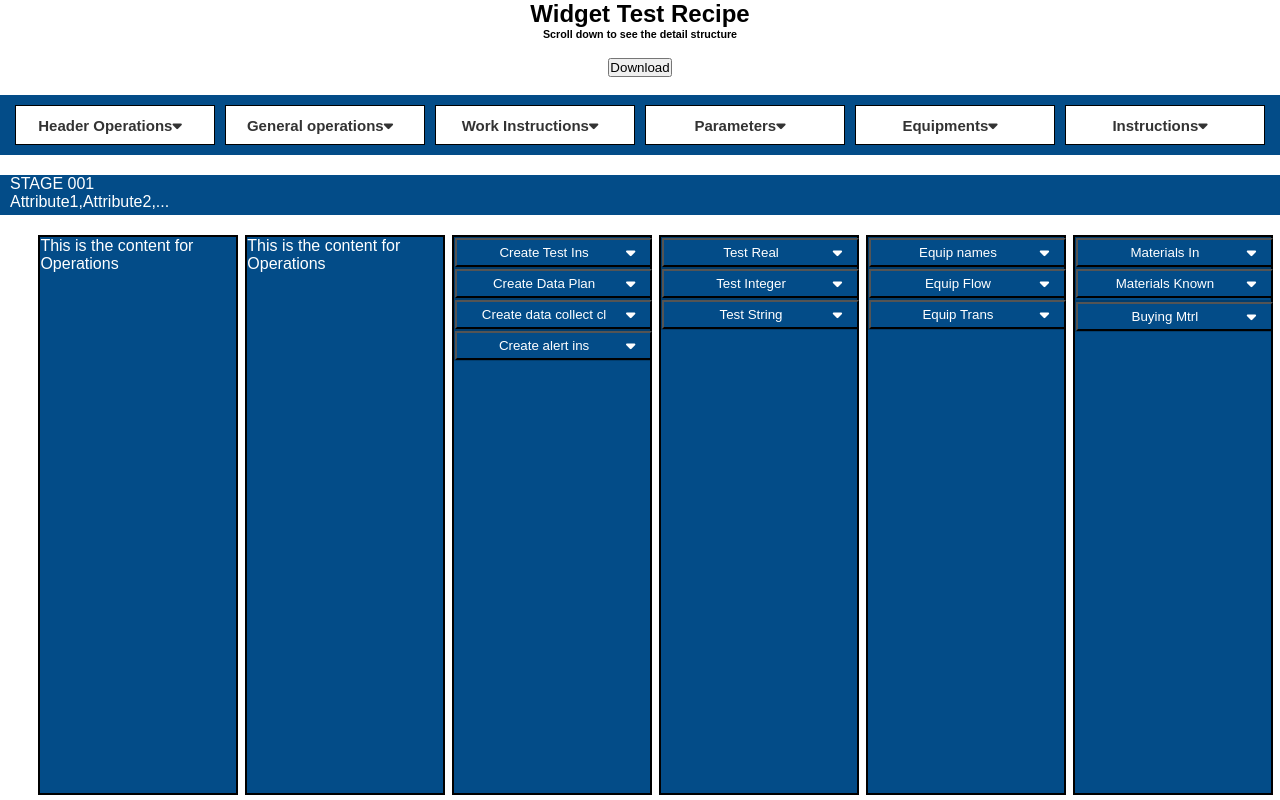
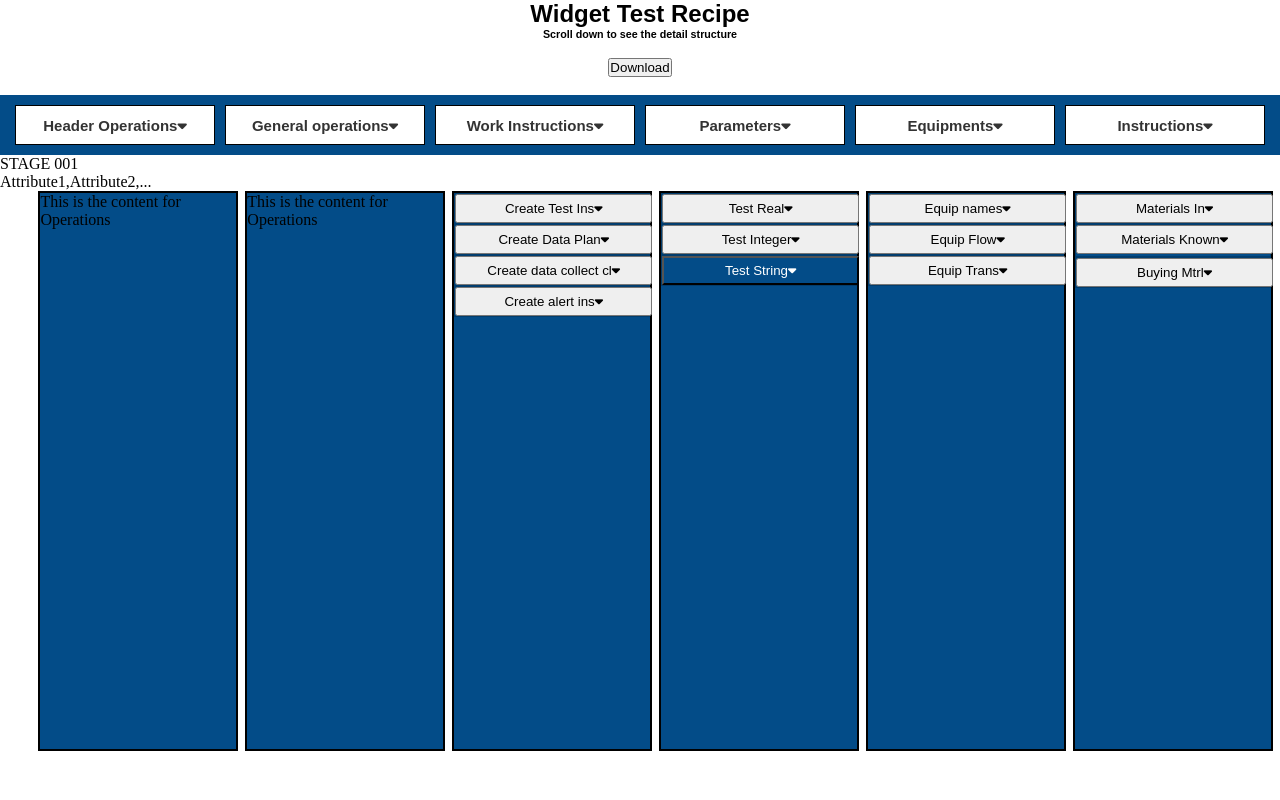
Before and after one commit to Mithil724/TASK, a plain HTML site: page index.html in a window 1280 px wide. Drawn offline with Linux system fonts and the light colour scheme.

Commit message:
Update index.html

```diff
--- a/index.html
+++ b/index.html
@@ -1,237 +1,292 @@
 <!DOCTYPE html>
 <html lang="en">
     <head>
-    <meta charset="UTF-8">
+        <meta charset="UTF-8" />
         <title>Task</title>
-    <link rel="stylesheet" type="text/css" href="task.css">
-    <link rel="stylesheet" href="https://cdnjs.cloudflare.com/ajax/libs/font-awesome/6.0.0-beta3/css/all.min.css">
+        <link rel="stylesheet" href="task.css" />
+        <link
+            rel="stylesheet"
+            href="https://cdnjs.cloudflare.com/ajax/libs/font-awesome/6.0.0-beta3/css/all.min.css"
+        />
         <script src="https://cdnjs.cloudflare.com/ajax/libs/html2pdf.js/0.10.1/html2pdf.bundle.min.js"></script>
     </head>
     <body>
-    <h2><p >Widget Test Recipe</p></h2>
-    <h6 >Scroll down to see the detail structure</h6>
-    <br>
-    <div class="b-c"><button onclick="pdf()" id="but">Download</button></div>    <br>
+        <h2>Widget Test Recipe</h2>
+        <h6>Scroll down to see the detail structure</h6>
+        <br />
+        <div class="b-c">
+            <button onclick="pdf()" id="but">Download</button>
+        </div>
+        <br />
         <div id="button-container">
-        <button class="btn" id="btn1" onclick="toggleAccordion(this)">Header Operations<i id="menu-icon" class="fas fa-caret-down" style="float: right;margin-right: 10px; font-size: 15px;"></i></button>
-        <button class="btn" id="btn1" onclick="toggleAccordion(this)">General operations<i id="menu-icon" class="fas fa-caret-down" style="float: right;margin-right: 10px; font-size: 15px;"></i></button>
-        <button class="btn" id="btn1" onclick="toggleAccordion(this)">Work Instructions<i id="menu-icon" class="fas fa-caret-down" style="float: right;margin-right: 10px; font-size: 15px;"></i></button>
-        <button class="btn" id="btn1" onclick="toggleAccordion(this)">Parameters<i id="menu-icon" class="fas fa-caret-down" style="float: right;margin-right: 10px; font-size: 15px;"></i></button>
-        <button class="btn" id="btn1" onclick="toggleAccordion(this)">Equipments<i id="menu-icon" class="fas fa-caret-down" style="float: right;margin-right: 10px; font-size: 15px;"></i></button>
-        <button class="btn" id="btn1" onclick="toggleAccordion(this)">Instructions<i id="menu-icon" class="fas fa-caret-down" style="float: right;margin-right: 10px; font-size: 15px;"></i></button>
+            <button class="btn" id="btn1" onclick="toggleAccordion(this)">
+                Header Operations<i
+                    id="menu-icon"
+                    class="fas fa-caret-down"
+                ></i>
+            </button>
+            <button class="btn" id="btn1" onclick="toggleAccordion(this)">
+                General operations<i
+                    id="menu-icon"
+                    class="fas fa-caret-down"
+                ></i>
+            </button>
+            <button class="btn" id="btn1" onclick="toggleAccordion(this)">
+                Work Instructions<i
+                    id="menu-icon"
+                    class="fas fa-caret-down"
+                ></i>
+            </button>
+            <button class="btn" id="btn1" onclick="toggleAccordion(this)">
+                Parameters<i id="menu-icon" class="fas fa-caret-down"></i>
+            </button>
+            <button class="btn" id="btn1" onclick="toggleAccordion(this)">
+                Equipments<i id="menu-icon" class="fas fa-caret-down"></i>
+            </button>
+            <button class="btn" id="btn1" onclick="toggleAccordion(this)">
+                Instructions<i id="menu-icon" class="fas fa-caret-down"></i>
+            </button>
         </div>
-    <div class= "nope" style="height: 40px;background-color: #034c88;margin: 20px 0;">
-      <p style="color: white;font-family: Arial; margin-left: 10px;">STAGE 001<br>Attribute1,Attribute2,...</p>
+        <div class="nope">
+            <p>STAGE 001<br />Attribute1,Attribute2,...</p>
         </div>
         <div id="content-container">
             <div id="content1" class="content_div">
-            <div class="content" style="background-color: #034c88;color: white;font-family: Arial, Helvetica, sans-serif;">This is the content for Operations</div>
+                <div class="content">This is the content for Operations</div>
             </div>
             <div id="content2" class="content_div">
-          <p class="content" style="background-color: #034c88;color: white;font-family: Arial, Helvetica, sans-serif;">This is the content for Operations</p>
+                <p class="content">This is the content for Operations</p>
             </div>
+            <!-- More content sections here -->
             <div id="content3" class="content_div">
                 <div class="content">
                     <div class="faq">
-              <button class="accordion" style="background-color: #034c88; color: white;">
-                <p>Create Test Ins<i id="menu-icon" class="fas fa-caret-down" style="float: right;margin-right: 10px; font-size: 15px;"></i></p>
+                        <button class="accordion">
+                            <p>
+                                Create Test Ins<i
+                                    id="menu-icon"
+                                    class="fas fa-caret-down"
+                                ></i>
+                            </p>
                         </button>
                         <div class="pannel">
                             <p>
-                      Minimum : 0.0
-                      Control Min : 0.0
-                      Value : 10.0
-                      Maximum : 0.0
-                      Default : METER
+                                Minimum : 0.0 Control Min : 0.0 Value : 10.0
+                                Maximum : 0.0 Default : METER
                             </p>
                         </div>
                     </div>
                     <div class="faq">
-            <button class="accordion" style="background-color: #034c88; color: white;">
-                <p>Create Data Plan<i id="menu-icon" class="fas fa-caret-down" style="float: right;margin-right: 10px; font-size: 15px;"></i></p>
+                        <button class="accordion">
+                            <p>
+                                Create Data Plan<i
+                                    id="menu-icon"
+                                    class="fas fa-caret-down"
+                                ></i>
+                            </p>
                         </button>
                         <div class="pannel">
                             <p>
-                    Minimum : 0.0
-                    Control Min : 0.0
-                    Value : 10.0
-                    Maximum : 0.0
-                    Default : METER
+                                Minimum : 0.0 Control Min : 0.0 Value : 10.0
+                                Maximum : 0.0 Default : METER
                             </p>
                         </div>
                     </div>
                     <div class="faq">
-          <button class="accordion" style="background-color: #034c88; color: white;">
-              <p>Create data collect cl<i id="menu-icon" class="fas fa-caret-down" style="float: right;margin-right: 10px; font-size: 15px;"></i></p>
+                        <button class="accordion">
+                            <p>
+                                Create data collect cl<i
+                                    id="menu-icon"
+                                    class="fas fa-caret-down"
+                                ></i>
+                            </p>
                         </button>
                         <div class="pannel">
                             <p>
-                  Minimum : 0.0
-                  Control Min : 0.0
-                  Value : 10.0
-                  Maximum : 0.0
-                  Default : METER
+                                Minimum : 0.0 Control Min : 0.0 Value : 10.0
+                                Maximum : 0.0 Default : METER
                             </p>
                         </div>
                     </div>
                     <div class="faq">
-        <button class="accordion" style="background-color: #034c88; color: white;">
-            <p>Create alert ins<i id="menu-icon" class="fas fa-caret-down" style="float: right;margin-right: 10px; font-size: 15px;"></i></p>
+                        <button class="accordion">
+                            <p>
+                                Create alert ins<i
+                                    id="menu-icon"
+                                    class="fas fa-caret-down"
+                                ></i>
+                            </p>
                         </button>
                         <div class="pannel">
                             <p>
-                Minimum : 0.0
-                Control Min : 0.0
-                Value : 10.0
-                Maximum : 0.0
-                Default : METER
+                                Minimum : 0.0 Control Min : 0.0 Value : 10.0
+                                Maximum : 0.0 Default : METER
                             </p>
                         </div>
                     </div>
                 </div>
             </div>
             <div id="content4" class="content_div">
-
-            <div  class="content">
+                <div class="content">
                     <div class="faq">
-                    <button class="accordion" style="background-color: #034c88; color: white;">
-                        <p>Test Real<i id="menu-icon" class="fas fa-caret-down" style="float: right;margin-right: 10px; font-size: 15px;"></i></p>
+                        <button class="accordion">
+                            <p>
+                                Test Real<i
+                                    id="menu-icon"
+                                    class="fas fa-caret-down"
+                                ></i>
+                            </p>
                         </button>
                         <div class="pannel">
                             <p>
-                            Minimum : 0.0
-                            Control Min : 0.0
-                            Value : 10.0
-                            Maximum : 0.0
-                            Default : METER
+                                Minimum : 0.0 Control Min : 0.0 Value : 10.0
+                                Maximum : 0.0 Default : METER
                             </p>
                         </div>
                     </div>
                     <div class="faq">
-                  <button class="accordion" style="background-color: #034c88; color: white;">
-                      <p>Test Integer<i id="menu-icon" class="fas fa-caret-down" style="float: right;margin-right: 10px; font-size: 15px;"></i></p>
+                        <button class="accordion">
+                            <p>
+                                Test Integer<i
+                                    id="menu-icon"
+                                    class="fas fa-caret-down"
+                                ></i>
+                            </p>
                         </button>
                         <div class="pannel">
                             <p>
-                          Minimum : 0.0
-                          Control Min : 0.0
-                          Value : 10.0
-                          Maximum : 0.0
-                          Default : METER
+                                Minimum : 0.0 Control Min : 0.0 Value : 10.0
+                                Maximum : 0.0 Default : METER
                             </p>
                         </div>
                     </div>
                     <div class="faq">
-                <button class="accordion" style="background-color: #034c88;color: white;">
-                    <p>Test String<i id="menu-icon" class="fas fa-caret-down" style="float: right;margin-right: 10px; font-size: 15px;"></i></p>
+                        <button
+                            class="accordion"
+                            style="background-color: #034c88; color: white"
+                        >
+                            <p>
+                                Test String<i
+                                    id="menu-icon"
+                                    class="fas fa-caret-down"
+                                ></i>
+                            </p>
                         </button>
                         <div class="pannel">
                             <p>
-                        Minimum : 0.0
-                        Control Min : 0.0
-                        Value : 10.0
-                        Maximum : 0.0
-                        Default : METER
+                                Minimum : 0.0 Control Min : 0.0 Value : 10.0
+                                Maximum : 0.0 Default : METER
                             </p>
                         </div>
                     </div>
-
                 </div>
             </div>
             <div id="content5" class="content_div">
                 <div class="content">
                     <div class="faq">
-                <button class="accordion" style="background-color: #034c88; color: white;">
-                    <p>Equip names<i id="menu-icon" class="fas fa-caret-down" style="float: right;margin-right: 10px; font-size: 15px;"></i></p>
+                        <button class="accordion">
+                            <p>
+                                Equip names<i
+                                    id="menu-icon"
+                                    class="fas fa-caret-down"
+                                ></i>
+                            </p>
                         </button>
                         <div class="pannel">
                             <p>
-                        Minimum : 0.0
-                        Control Min : 0.0
-                        Value : 10.0
-                        Maximum : 0.0
-                        Default : METER
+                                Minimum : 0.0 Control Min : 0.0 Value : 10.0
+                                Maximum : 0.0 Default : METER
                             </p>
                         </div>
                     </div>
                     <div class="faq">
-              <button class="accordion" style="background-color: #034c88; color: white;">
-                  <p>Equip Flow<i id="menu-icon" class="fas fa-caret-down" style="float: right;margin-right: 10px; font-size: 15px;"></i></p>
+                        <button class="accordion">
+                            <p>
+                                Equip Flow<i
+                                    id="menu-icon"
+                                    class="fas fa-caret-down"
+                                ></i>
+                            </p>
                         </button>
                         <div class="pannel">
                             <p>
-                      Minimum : 0.0
-                      Control Min : 0.0
-                      Value : 10.0
-                      Maximum : 0.0
-                      Default : METER
+                                Minimum : 0.0 Control Min : 0.0 Value : 10.0
+                                Maximum : 0.0 Default : METER
                             </p>
                         </div>
                     </div>
                     <div class="faq">
-            <button class="accordion" style="background-color: #034c88; color: white;">
-                <p>Equip Trans<i id="menu-icon" class="fas fa-caret-down" style="float: right;margin-right: 10px; font-size: 15px;"></i></p>
+                        <button class="accordion">
+                            <p>
+                                Equip Trans<i
+                                    id="menu-icon"
+                                    class="fas fa-caret-down"
+                                ></i>
+                            </p>
                         </button>
                         <div class="pannel">
                             <p>
-                    Minimum : 0.0
-                    Control Min : 0.0
-                    Value : 10.0
-                    Maximum : 0.0
-                    Default : METER
+                                Minimum : 0.0 Control Min : 0.0 Value : 10.0
+                                Maximum : 0.0 Default : METER
                             </p>
                         </div>
                     </div>
                 </div>
             </div>
             <div id="content6" class="content_div">
-
                 <div class="content">
                     <div class="faq">
-                <button class="accordion" style="background-color: #034c88; color: white;">
-                    <p>Materials In<i id="menu-icon" class="fas fa-caret-down" style="float: right;margin-right: 10px; font-size: 15px;"></i></p>
+                        <button class="accordion">
+                            <p>
+                                Materials In<i
+                                    id="menu-icon"
+                                    class="fas fa-caret-down"
+                                ></i>
+                            </p>
                         </button>
                         <div class="pannel">
                             <p>
-                        Minimum : 0.0
-                        Control Min : 0.0
-                        Value : 10.0
-                        Maximum : 0.0
-                        Default : METER
+                                Minimum : 0.0 Control Min : 0.0 Value : 10.0
+                                Maximum : 0.0 Default : METER
                             </p>
                         </div>
                     </div>
                     <div class="faq">
-              <button class="accordion" style="background-color: #034c88; color: white;">
-                <p style="overflow: hidden;">Materials Known<i id="menu-icon" class="fas fa-caret-down" style="float: right;margin-right: 10px; font-size: 15px;"></i></p>
+                        <button class="accordion">
+                            <p style="overflow: hidden">
+                                Materials Known<i
+                                    id="menu-icon"
+                                    class="fas fa-caret-down"
+                                ></i>
+                            </p>
                         </button>
                         <div class="pannel">
                             <p>
-                      Minimum : 0.0
-                      Control Min : 0.0
-                      Value : 10.0
-                      Maximum : 0.0
-                      Default : METER
+                                Minimum : 0.0 Control Min : 0.0 Value : 10.0
+                                Maximum : 0.0 Default : METER
                             </p>
                         </div>
                     </div>
                     <div class="faq">
-            <button class="accordion" style="background-color: #034c88; color: white;">
-                <p>Buying Mtrl<i id="menu-icon" class="fas fa-caret-down" style="float: right;margin-right: 10px; font-size: 15px;"></i></p>
+                        <button class="accordion">
+                            <p>
+                                Buying Mtrl<i
+                                    id="menu-icon"
+                                    class="fas fa-caret-down"
+                                ></i>
+                            </p>
                         </button>
                         <div class="pannel">
                             <p>
-                    Minimum : 0.0
-                    Control Min : 0.0
-                    Value : 10.0
-                    Maximum : 0.0
-                    Default : METER
+                                Minimum : 0.0 Control Min : 0.0 Value : 10.0
+                                Maximum : 0.0 Default : METER
                             </p>
                         </div>
                     </div>
                 </div>
             </div>
         </div>
+
         <script>
             document.addEventListener('DOMContentLoaded', function() {
                 const buttons = document.querySelectorAll('#button-container button');
@@ -245,6 +300,7 @@
                             acc.classList.remove('active');
                             acc.parentElement.classList.remove('active');
                             acc.nextElementSibling.style.display = 'none';
+                            acc.querySelector('i').classList.replace('fa-caret-up', 'fa-caret-down');
                         });
 
                     });
@@ -262,20 +318,17 @@
 
                         if (panel.style.display === "block") {
                             panel.style.display = "none";
+                            this.querySelector('i').classList.replace('fa-caret-up', 'fa-caret-down');
                         } else {
-                    panel.style.display = "block";
+                            panel.style.display = "block"
+                            this.querySelector('i').classList.replace('fa-caret-down', 'fa-caret-up');
                         }
                     });
                 }
-
-
-
             });
             function pdf() {
                 window.print();
             }
-
-
         </script>
     </body>
 </html>
```
Lines whose indentation alone changed are shown as unchanged.
